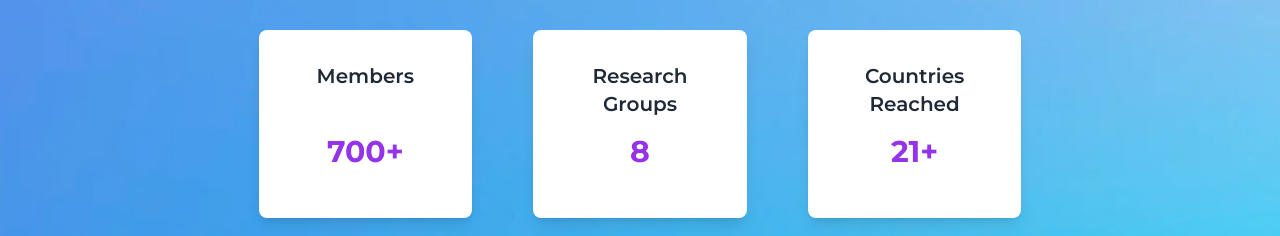
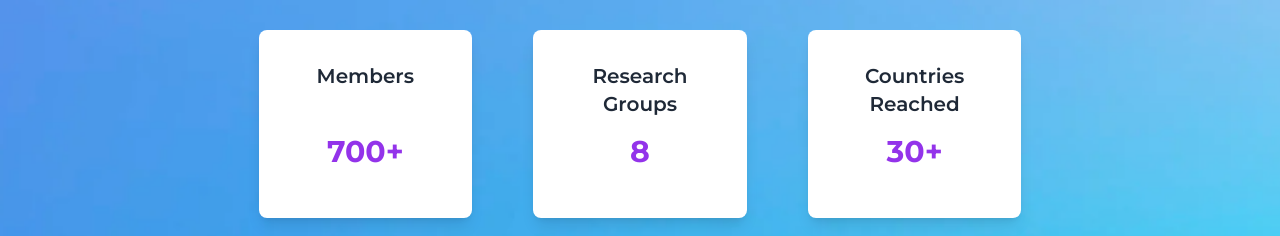
Before and after one commit to multiverseresearchers/multiverse-researchers, a React (Vite) app: page / in a window 1280 px wide. Shown: the part 1890-2126 px from the top of the page. Built offline with nearby package versions, Linux system fonts and the light colour scheme.

Commit message:
updated countries count

```diff
--- a/src/components/home/Home.tsx
+++ b/src/components/home/Home.tsx
@@ -158,7 +158,7 @@ const Home = () => {
 
 					<div className="md:w-1/4 text-purple-600 hover:text-pink-600 transition-all bg-white shadow-lg rounded-lg px-6 py-8 flex flex-col justify-between hover:shadow-2xl duration-300">
 						<p className="text-xl font-semibold text-center text-gray-800">Countries Reached</p>
-						<p className="text-3xl font-bold text-center text-purple-600 py-4">21+</p>
+						<p className="text-3xl font-bold text-center text-purple-600 py-4">30+</p>
 					</div>
 				</div>
 			</div>
```
